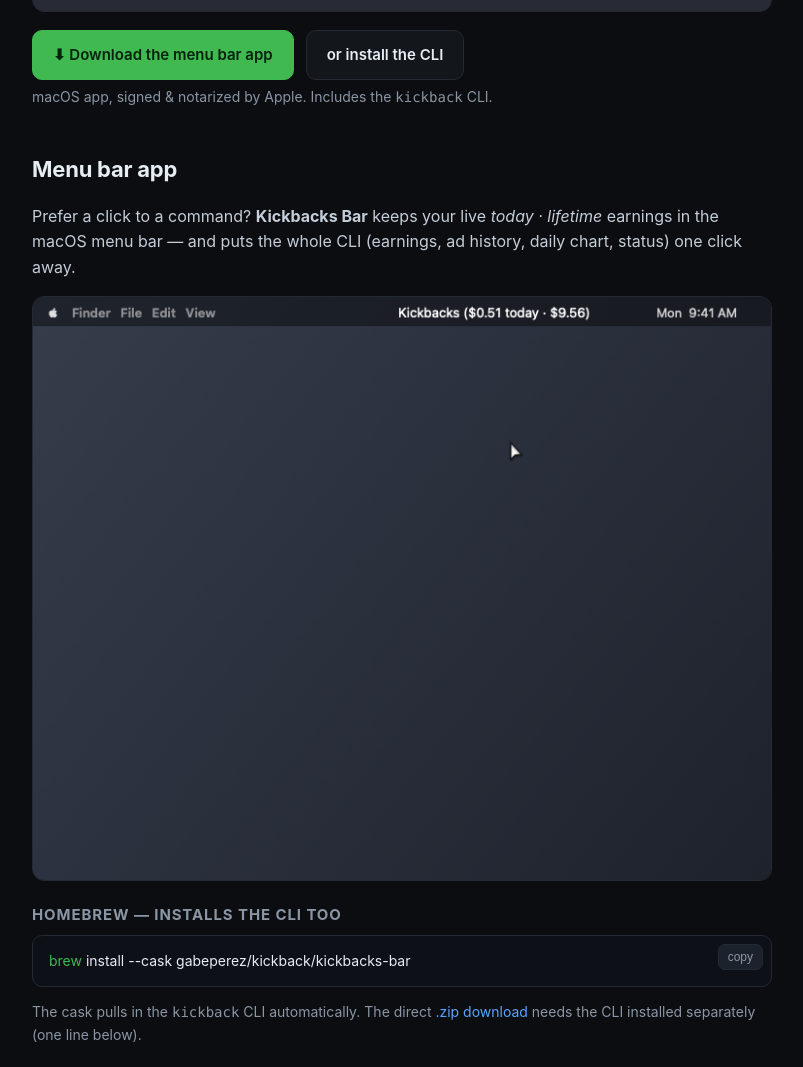
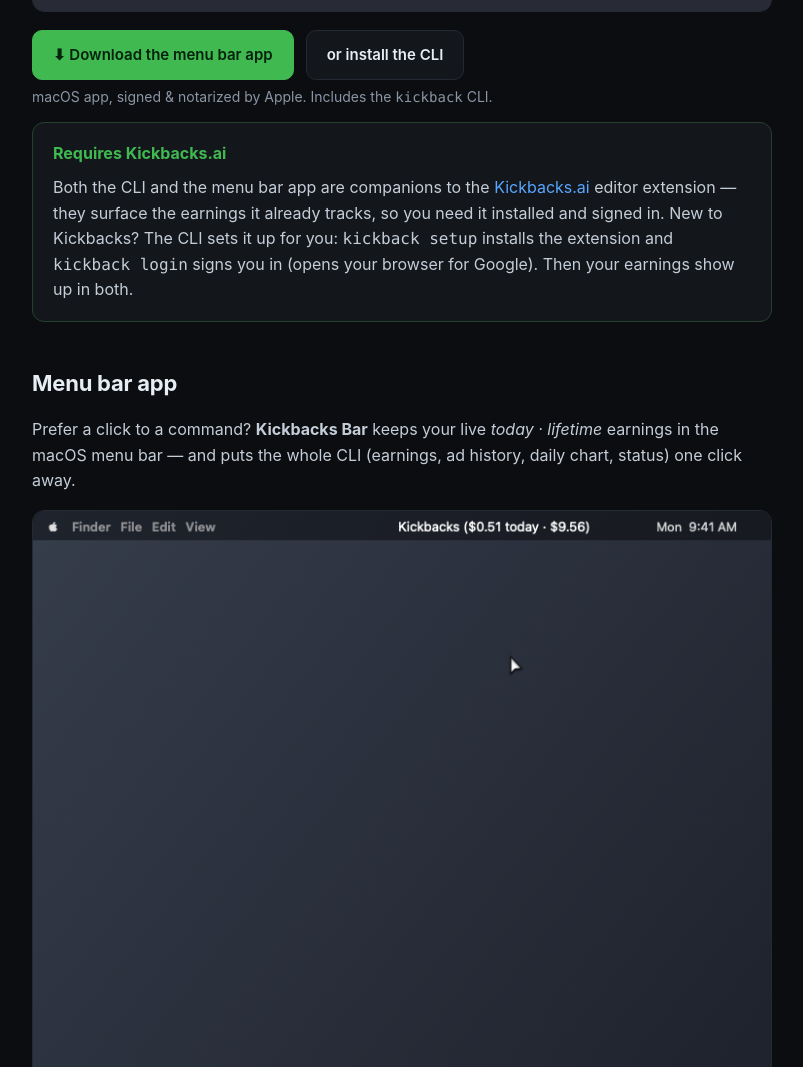
Before and after one commit to gabeperez/kickback-cli, a plain HTML site: page docs/index.html in a window 1280 px wide. Shown: the part 780-1847 px from the top of the page, without its empty margins (238-1041 px from the left). Drawn offline with Linux system fonts and the light colour scheme; grey boxes are pictures that could not be loaded.

Commit message:
Hyperlink Kickbacks.ai + add 'Requires Kickbacks.ai' setup note

```diff
--- a/docs/index.html
+++ b/docs/index.html
@@ -60,7 +60,7 @@
   <header>
     <h1>Kickbacks <span class="dot">CLI</span></h1>
     <p class="tag">See your Kickbacks.ai status, live earnings, and ad history right in your terminal — local-first, safe by default, nothing hidden.</p>
-    <div class="blessed">Powered by <b>Kickbacks.ai</b> · independent companion tool</div>
+    <div class="blessed">Powered by <a href="https://kickbacks.ai"><b>Kickbacks.ai</b></a> · independent companion tool</div>
   </header>
 
   <video id="hero" autoplay loop muted playsinline poster="kickback-poster.png"
@@ -74,6 +74,11 @@
     <a class="btn" href="#install">or install the CLI</a>
   </div>
   <p style="color:var(--mut);font-size:14px;margin-top:4px">macOS app, signed &amp; notarized by Apple. Includes the <code>kickback</code> CLI.</p>
+
+  <div class="panel" style="border-color:#27402e">
+    <b style="color:var(--grn)">Requires Kickbacks.ai</b>
+    <p style="margin:8px 0 0">Both the CLI and the menu bar app are companions to the <a href="https://kickbacks.ai">Kickbacks.ai</a> editor extension — they surface the earnings it already tracks, so you need it installed and signed in. New to Kickbacks? The CLI sets it up for you: <code>kickback setup</code> installs the extension and <code>kickback login</code> signs you in (opens your browser for Google). Then your earnings show up in both.</p>
+  </div>
 
   <h2>Menu bar app</h2>
   <p>Prefer a click to a command? <b>Kickbacks Bar</b> keeps your live <i>today · lifetime</i> earnings in the macOS menu bar — and puts the whole CLI (earnings, ad history, daily chart, status) one click away.</p>
@@ -150,7 +155,7 @@
   <p>The backend exposes <b>only aggregate earnings</b> (lifetime / today) — never CPM, advertiser cost, or billed impression counts. So per-ad dollars, effective rate, and per-day totals are <b>derived</b> by attributing earnings changes to whichever ad was showing. They're approximate and represent <i>your share</i>, not advertiser spend — and they're labeled that way everywhere in the tool.</p>
 
   <footer>
-    Powered by Kickbacks.ai · independent companion tool, not operated by Kickbacks.ai.
+    Powered by <a href="https://kickbacks.ai">Kickbacks.ai</a> · independent companion tool, not operated by Kickbacks.ai.
     <div class="links">
       <a href="/kickback">View source</a>
       <a href="https://github.com/gabeperez/kickback-cli">GitHub</a>
```
